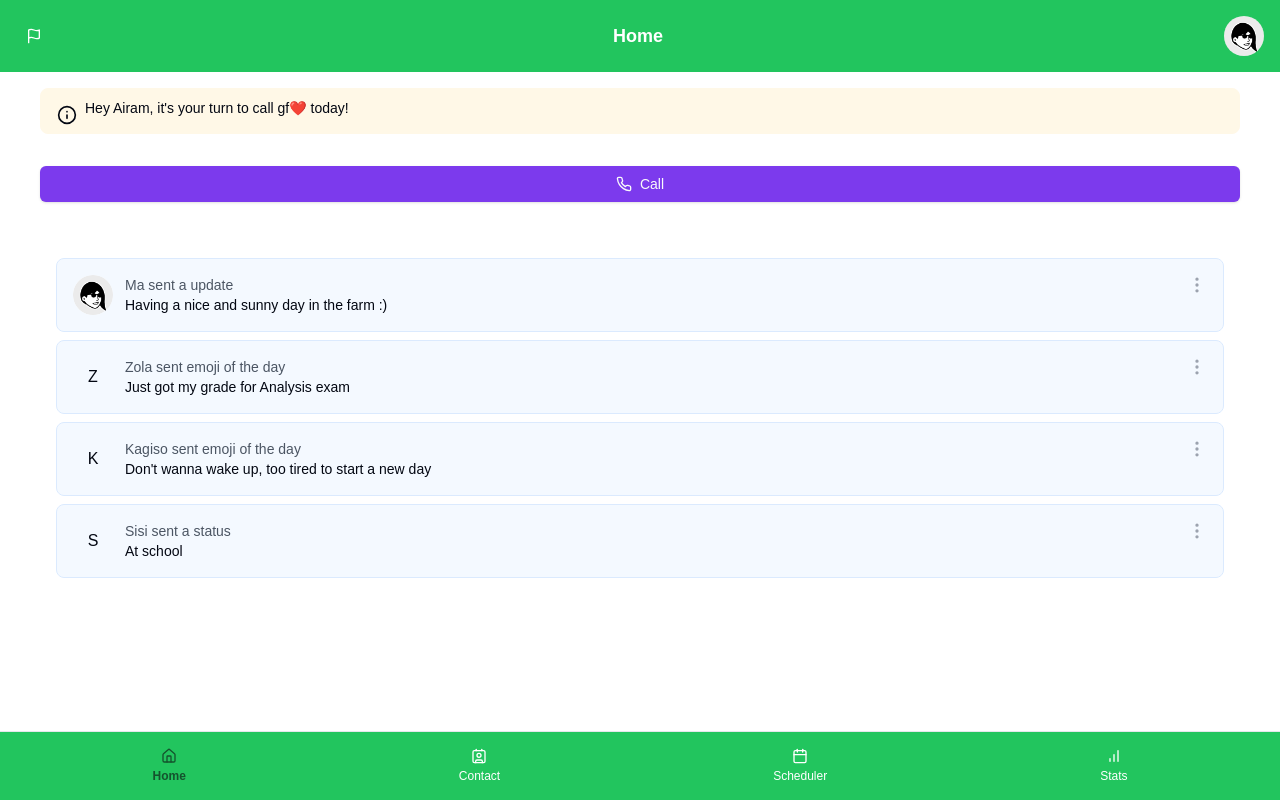
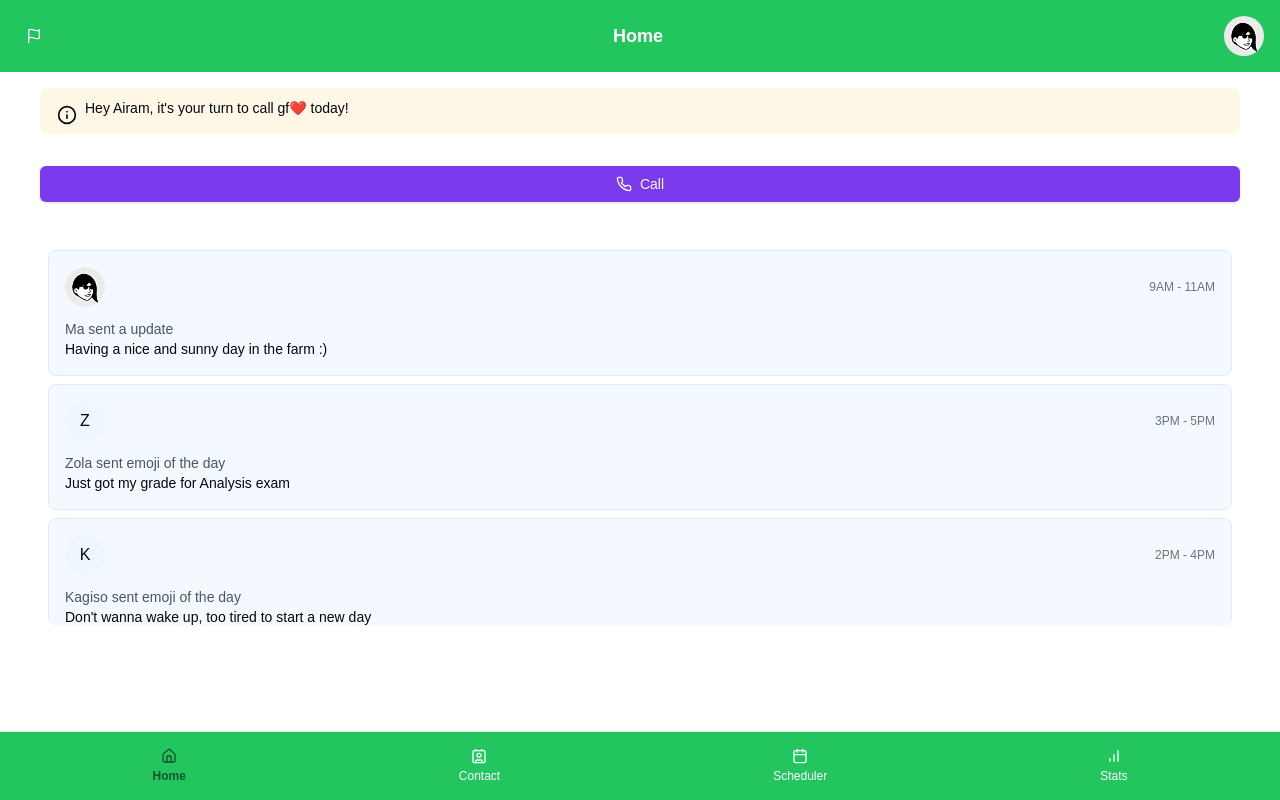
Before and after one commit to sarath-menon/hci_project, a Next.js app: page / in a window 1280 px wide. Built offline with nearby package versions, Linux system fonts and the light colour scheme; no server answers.

Commit message:
show mood emoji, available time in status cards

```diff
--- a/components/status-list.tsx
+++ b/components/status-list.tsx
@@ -2,16 +2,20 @@ import Image from "next/image";
 import { MoreVertical } from "lucide-react";
 import { ScrollArea } from "@/components/ui/scroll-area";
 import { cn } from "@/lib/utils";
-
+import { useState } from "react";
+// ... existing code ...
 export interface StatusUpdate {
   id: string;
   type: "update" | "emoji" | "status";
   user: string;
   message: string;
   avatar?: string;
+  mood: string;
+  preferredCallTime: string;
   className?: string;
   props?: React.ComponentProps<"div">;
 }
+
 const updates: StatusUpdate[] = [
   {
     id: "1",
@@ -19,42 +23,71 @@ const updates: StatusUpdate[] = [
     user: "Ma",
     message: "Having a nice and sunny day in the farm :)",
     avatar: "/avatar.png",
+    mood: "😊 Happy",
+    preferredCallTime: "9AM - 11AM",
   },
   {
     id: "2",
     type: "emoji",
     user: "Zola",
     message: "Just got my grade for Analysis exam",
+    mood: "🤓 Excited",
+    preferredCallTime: "3PM - 5PM",
   },
   {
     id: "3",
     type: "emoji",
     user: "Kagiso",
     message: "Don't wanna wake up, too tired to start a new day",
+    mood: "😴 Tired",
+    preferredCallTime: "2PM - 4PM",
   },
   {
     id: "4",
     type: "status",
     user: "Sisi",
-    message: "At school",
+    message: "At school, doing some work",
+    mood: "📚 Busy",
+    preferredCallTime: "6PM - 8PM",
   },
 ];
 
+// Update the render section to display mood and preferred calling time
 export function StatusList({
   className,
-  ...props
 }: { className?: string } & React.ComponentProps<"div">) {
+  const [showEmojiFor, setShowEmojiFor] = useState<string | null>(null);
+
+  function handleAvatarClick(userId: string) {
+    setShowEmojiFor(userId);
+    setTimeout(function () {
+      setShowEmojiFor(null);
+    }, 2000);
+  }
+
   return (
     <ScrollArea
-      className={cn("flex h-[50vh] flex-col  p-4 rounded-lg", className)}
+      className={cn("flex h-[50vh] flex-col p-2 rounded-lg", className)}
     >
       {updates.map((update) => (
         <div
           key={update.id}
-          className="flex items-start justify-between p-4 rounded-lg bg-blue-100/30 my-2 border border-blue-100"
+          className="flex flex-col p-4 rounded-lg bg-blue-100/30 my-2 border border-blue-100"
         >
-          <div className="flex gap-3">
-            {update.avatar ? (
+          <div className="flex flex-col gap-3">
+            <div className="flex items-center  ">
+              <div className="flex items-center gap-2">
+                <div
+                  className="cursor-pointer"
+                  onClick={function () {
+                    handleAvatarClick(update.id);
+                  }}
+                >
+                  {showEmojiFor === update.id ? (
+                    <div className="w-10 h-10 rounded-full bg-blue-50 flex items-center justify-center text-lg">
+                      {update.mood.split(" ")[0]}
+                    </div>
+                  ) : update.avatar ? (
                     <Image
                       src={update.avatar}
                       alt=""
@@ -63,10 +96,18 @@ export function StatusList({
                       height={30}
                     />
                   ) : (
-              <div className="w-10 h-10 rounded-full  flex items-center justify-center">
+                    <div className="w-10 h-10 rounded-full bg-blue-50 flex items-center justify-center">
                       {update.user.charAt(0)}
                     </div>
                   )}
+                </div>
+              </div>
+
+              <div className="text-xs text-gray-500 text-right ml-auto">
+                {update.preferredCallTime}
+              </div>
+            </div>
+
             <div>
               <div className="text-sm text-gray-600">
                 {update.user} sent{" "}
@@ -77,9 +118,6 @@ export function StatusList({
               <div className="text-sm">{update.message}</div>
             </div>
           </div>
-          <button className="text-gray-400">
-            <MoreVertical className="h-5 w-5" />
-          </button>
         </div>
       ))}
     </ScrollArea>
```
Lines whose indentation alone changed are shown as unchanged.
